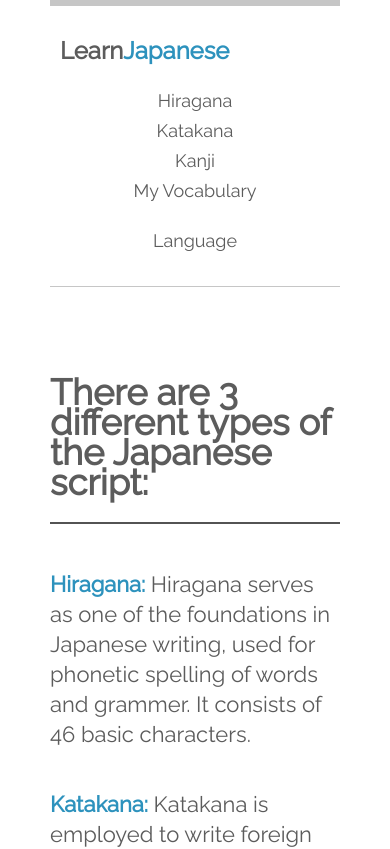
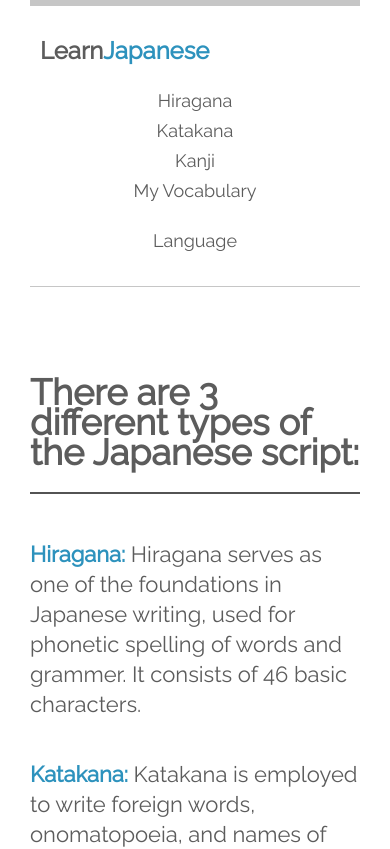
Before and after one commit to kutaykurt/learnjapanese, a React (Create React App) app: page / in a window 390 px wide. Shown: the top 849 px of the page. Built offline with nearby package versions, Linux system fonts and the light colour scheme.

Commit message:
responsive verbessert

```diff
--- a/src/App.scss
+++ b/src/App.scss
@@ -102,6 +102,6 @@ $list-item-grey: #eefaff;
 
 @media screen and (max-width: 768px) {
     body {
-        padding: 0px 50px;
+        padding: 0px 30px;
     }
 }
--- a/src/pages/Homepage/Hiragana/Hiragana.jsx
+++ b/src/pages/Homepage/Hiragana/Hiragana.jsx
@@ -75,13 +75,13 @@ const Hiragana = () => {
         <h3>Alphabet</h3>
         <table className="my-table">
           <tbody>
-            <tr>
+            <tr className=''>
               <th>Hiragama</th>
               <th>German pronouncing</th>
               <th>German</th>
             </tr>
             {japaneseData.alphabet.map((item, index) => (
-              <tr key={index} className='list-items-container'>
+              <tr key={index} className='list-items-container equal-column-width'>
                 <td>{item.character}</td>
                 <td>{item.pronunciation}</td>
                 <td>{item.translation}</td>
--- a/src/pages/Homepage/Hiragana/hiragana.scss
+++ b/src/pages/Homepage/Hiragana/hiragana.scss
@@ -40,6 +40,7 @@ th {
 td {
   border: 1px black solid;
   padding: 5px 15px;
+  width: 200px;
 }
 
 .list-items-container:nth-child(odd) {
```
